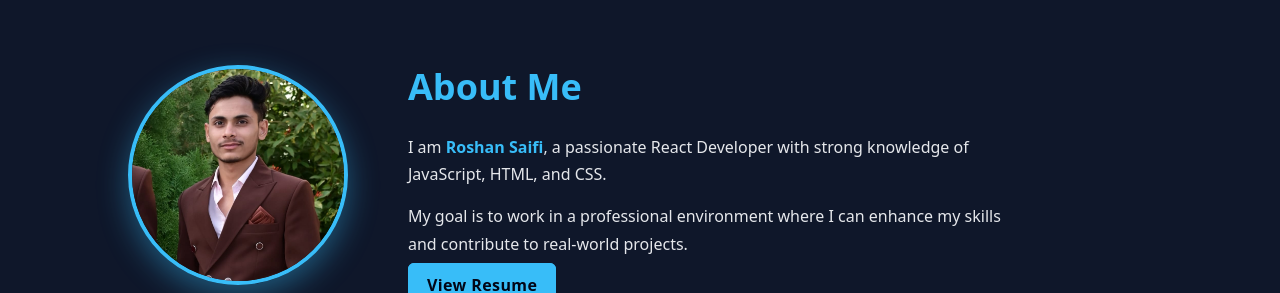
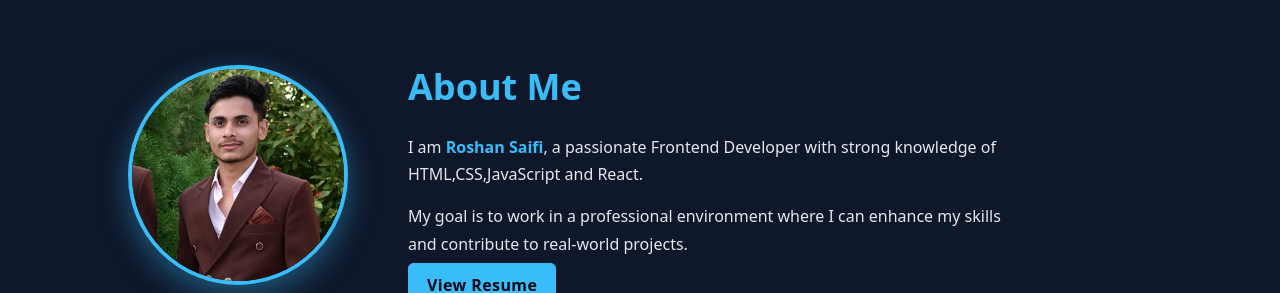
Before and after one commit to RoshanSaifi93/Portfolio, a React (Vite) app: page / in a window 1280 px wide. Shown: the part 820-1113 px from the top of the page. Built offline with nearby package versions, Linux system fonts and the light colour scheme.

Commit message:
Update portfolio design and content

```diff
--- a/src/Components/About.jsx
+++ b/src/Components/About.jsx
@@ -15,8 +15,8 @@ const About = () => {
           <h2>About Me</h2>
 
           <p>
-            I am <span>Roshan Saifi</span>, a passionate React Developer with
-            strong knowledge of JavaScript, HTML, and CSS.
+            I am <span>Roshan Saifi</span>, a passionate Frontend Developer with
+            strong knowledge of HTML,CSS,JavaScript and React.
           </p>
 
           <p>
```
